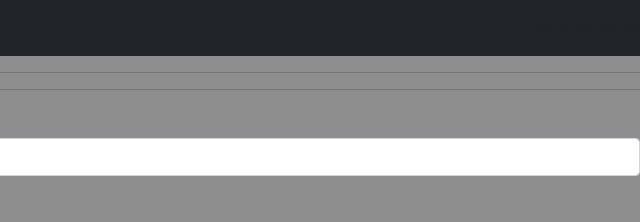
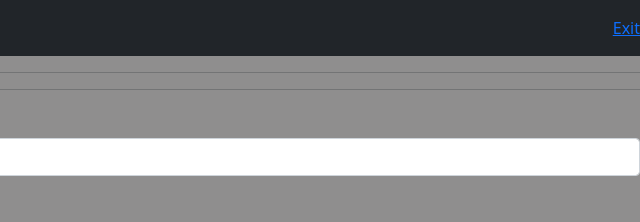
Before and after one commit to brunolcarli/MyRoomWebClient, a plain HTML site: page pages/create_article.html in a window 1280 px wide. Shown: the top 222 px of the page, 640-1280 px from the left. Drawn offline with nearby package versions, Linux system fonts and the light colour scheme.

Commit message:
CHANGE exit link

```diff
--- a/pages/create_article.html
+++ b/pages/create_article.html
@@ -52,7 +52,7 @@
           <a class="nav-link text-white" href="explore_rooms.html">Explore Rooms</a>
         </div>
       </div>
-      <div id="">Username/Exit</div>
+      <div id=""><a href="../index.html">Exit</a></div>
 
     </nav>
     <!-- title -->
```
Also changed, not shown: pages/create_thread.html (+1 -1 lines), pages/edit_home.html (+1 -1 lines), pages/explore_rooms.html (+1 -1 lines), pages/home.html (+1 -1 lines), pages/room.html (+1 -1 lines), pages/room_articles.html (+1 -1 lines), pages/room_photos.html (+1 -1 lines), pages/send_photo.html (+1 -1 lines), pages/thread.html (+1 -1 lines), pages/user_articles.html (+1 -1 lines), pages/user_photos.html (+1 -1 lines).
